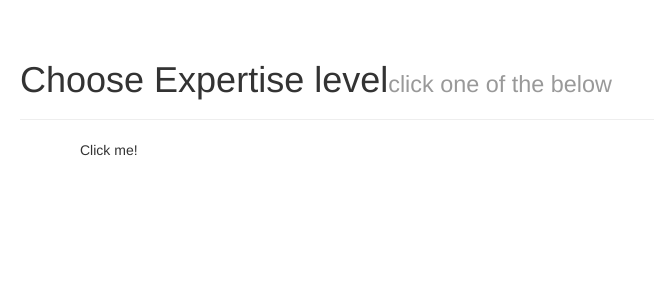
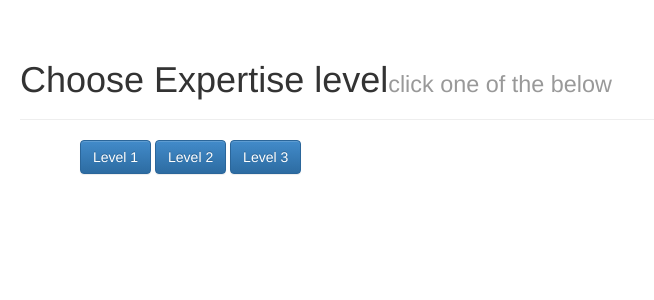
Before and after one commit to supritashankar/Minesweeper, a Django app: page /game/newgame in a window 1280 px wide. Shown: the top 300 px of the page, without its empty margins (0-654 px from the left). Run offline with Django 3.2, Linux system fonts and the light colour scheme; parts of the project's set-up code (start-up, migrations or seed data) failed here and were passed over; some libraries are stand-ins or nearby versions; some web fonts are replaced.

Commit message:
beginner views

```diff
--- a/sweeper/frontend/templates/frontend/newgame.html
+++ b/sweeper/frontend/templates/frontend/newgame.html
@@ -19,9 +19,16 @@
   <h1>Choose Expertise level<small>click one of the below</small></h1>
 </div>
 <div class="container">
-Click me!
+<button type="button" id='B' class="btn btn-primary">Level 1</button>
+<button type="button" id'I' class="btn btn-primary">Level 2</button>
+<button type="button" id='E' class="btn btn-primary">Level 3</button>
 </div>
     <script src="//ajax.googleapis.com/ajax/libs/jquery/1.9.0/jquery.min.js"></script>
     <script src="{% static "js/bootstrap.min.js" %}"></script>
+    <script>
+     $('#B').on('click', function (e) {
+           location.href = "http://127.0.0.1:8000/game/B/";
+     })
+   </script>
 </body>
 </html>
--- a/sweeper/frontend/urls.py
+++ b/sweeper/frontend/urls.py
@@ -2,4 +2,5 @@ from django.conf.urls import patterns, url
 
 urlpatterns = patterns('frontend.views',
     url(r'^newgame','newgame'),
+    url(r'^(?P<level>B|I|E)/$','display_mine'),
 )
--- a/sweeper/frontend/views.py
+++ b/sweeper/frontend/views.py
@@ -4,3 +4,8 @@ from django.shortcuts import render_to_response
 
 def newgame(request):
   return render_to_response('frontend/newgame.html')
+
+def display_mine(request, level):
+  values = [1,2,3]
+  level = 'Beginner'
+  return render_to_response('frontend/beg-game.html', locals())
```
Also changed, not shown: 2 other files.
